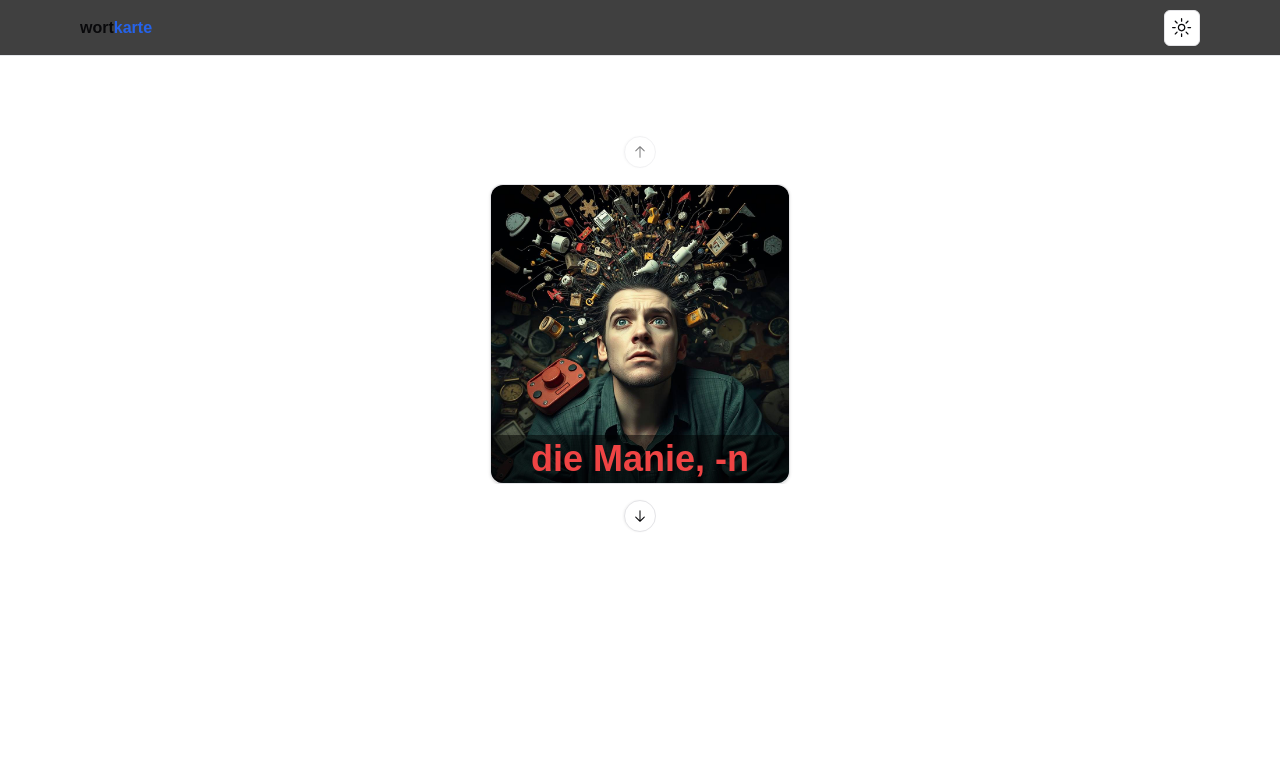
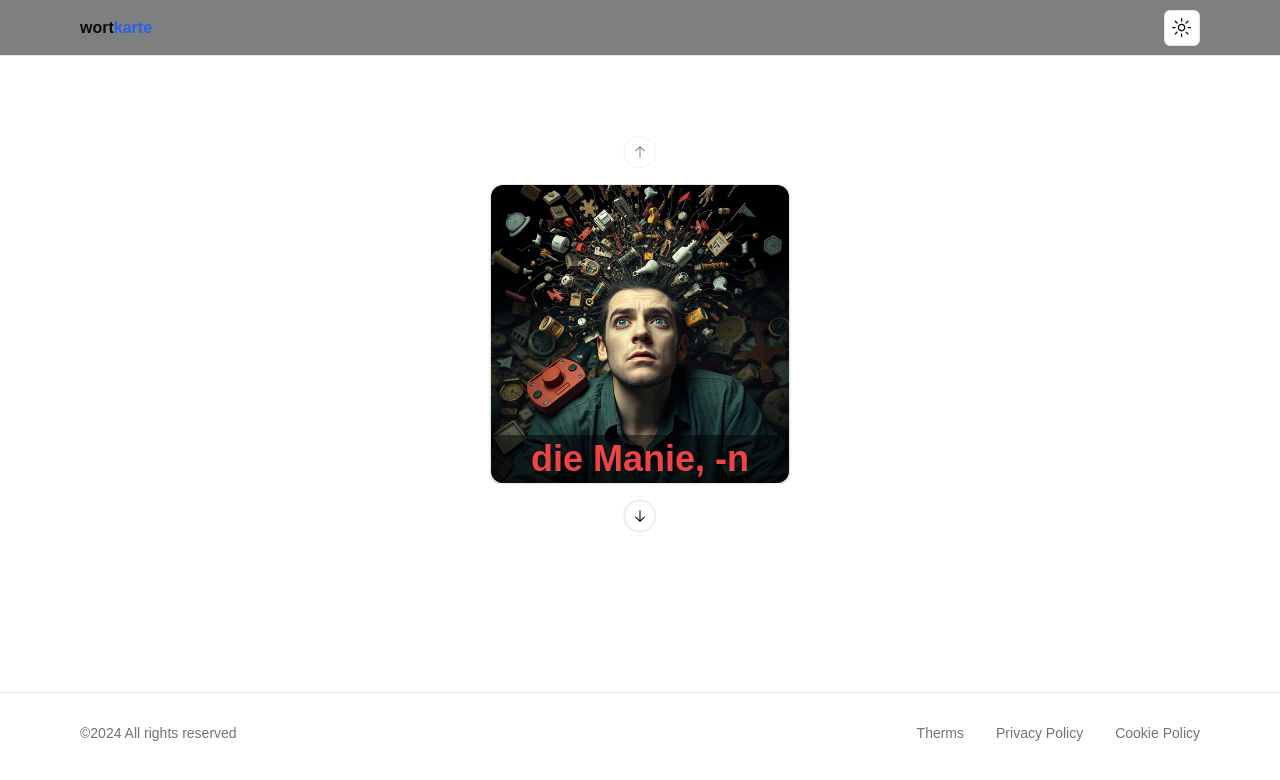
Before and after one commit to stoczec/wortkarte, a Next.js app: page / in a window 1280 px wide. Shown: the top 780 px of the page. Built offline with nearby package versions, Linux system fonts and the light colour scheme.

Commit message:
"Updated globals.css with new color palette, added Footer component, and made minor changes to layout.tsx and navbar.tsx"

```diff
--- a/src/app/globals.css
+++ b/src/app/globals.css
@@ -15,51 +15,52 @@ body {
 @layer base {
 	:root {
 		--background: 0 0% 100%;
-    --foreground: 240 10% 3.9%;
+		--foreground: 20 14.3% 4.1%;
 		--card: 0 0% 100%;
-    --card-foreground: 240 10% 3.9%;
+		--card-foreground: 20 14.3% 4.1%;
 		--popover: 0 0% 100%;
-    --popover-foreground: 240 10% 3.9%;
-    --primary: 240 5.9% 10%;
-    --primary-foreground: 0 0% 98%;
-    --secondary: 240 4.8% 95.9%;
-    --secondary-foreground: 240 5.9% 10%;
-    --muted: 240 4.8% 95.9%;
-    --muted-foreground: 240 3.8% 46.1%;
-    --accent: 240 4.8% 95.9%;
-    --accent-foreground: 240 5.9% 10%;
+		--popover-foreground: 20 14.3% 4.1%;
+		--primary: 24.6 95% 53.1%;
+		--primary-foreground: 60 9.1% 97.8%;
+		--secondary: 60 4.8% 95.9%;
+		--secondary-foreground: 24 9.8% 10%;
+		--muted: 60 4.8% 95.9%;
+		--muted-foreground: 25 5.3% 44.7%;
+		--accent: 60 4.8% 95.9%;
+		--accent-foreground: 24 9.8% 10%;
 		--destructive: 0 84.2% 60.2%;
-    --destructive-foreground: 0 0% 98%;
-    --border: 240 5.9% 90%;
-    --input: 240 5.9% 90%;
-    --ring: 240 10% 3.9%;
+		--destructive-foreground: 60 9.1% 97.8%;
+		--border: 20 5.9% 90%;
+		--input: 20 5.9% 90%;
+		--ring: 24.6 95% 53.1%;
+		--radius: 0.5rem;
 		--chart-1: 12 76% 61%;
 		--chart-2: 173 58% 39%;
 		--chart-3: 197 37% 24%;
 		--chart-4: 43 74% 66%;
 		--chart-5: 27 87% 67%;
-    --radius: 0.5rem;
 	}
+
 	.dark {
-    --background: 240 10% 3.9%;
-    --foreground: 0 0% 98%;
-    --card: 240 10% 3.9%;
-    --card-foreground: 0 0% 98%;
-    --popover: 240 10% 3.9%;
-    --popover-foreground: 0 0% 98%;
-    --primary: 0 0% 98%;
-    --primary-foreground: 240 5.9% 10%;
-    --secondary: 240 3.7% 15.9%;
-    --secondary-foreground: 0 0% 98%;
-    --muted: 240 3.7% 15.9%;
-    --muted-foreground: 240 5% 64.9%;
-    --accent: 240 3.7% 15.9%;
-    --accent-foreground: 0 0% 98%;
-    --destructive: 0 62.8% 30.6%;
-    --destructive-foreground: 0 0% 98%;
-    --border: 240 3.7% 15.9%;
-    --input: 240 3.7% 15.9%;
-    --ring: 240 4.9% 83.9%;
+		--background: 20 14.3% 4.1%;
+		--foreground: 60 9.1% 97.8%;
+		--card: 20 14.3% 4.1%;
+		--card-foreground: 60 9.1% 97.8%;
+		--popover: 20 14.3% 4.1%;
+		--popover-foreground: 60 9.1% 97.8%;
+		--primary: 20.5 90.2% 48.2%;
+		--primary-foreground: 60 9.1% 97.8%;
+		--secondary: 12 6.5% 15.1%;
+		--secondary-foreground: 60 9.1% 97.8%;
+		--muted: 12 6.5% 15.1%;
+		--muted-foreground: 24 5.4% 63.9%;
+		--accent: 12 6.5% 15.1%;
+		--accent-foreground: 60 9.1% 97.8%;
+		--destructive: 0 72.2% 50.6%;
+		--destructive-foreground: 60 9.1% 97.8%;
+		--border: 12 6.5% 15.1%;
+		--input: 12 6.5% 15.1%;
+		--ring: 20.5 90.2% 48.2%;
 		--chart-1: 220 70% 50%;
 		--chart-2: 160 60% 45%;
 		--chart-3: 30 80% 55%;
--- a/src/app/layout.tsx
+++ b/src/app/layout.tsx
@@ -2,7 +2,7 @@ import type { Metadata } from 'next'
 import localFont from 'next/font/local'
 import './globals.css'
 import { ThemeProvider } from 'next-themes'
-import { Navbar } from '@/components'
+import { Navbar, Footer } from '@/components'
 
 const geistSans = localFont({
 	src: './fonts/GeistVF.woff',
@@ -38,6 +38,7 @@ export default function RootLayout({
 				>
 					<Navbar />
 					{children}
+					<Footer/>
 				</ThemeProvider>
 			</body>
 		</html>
--- /dev/null
+++ b/src/components/footer.tsx
@@ -0,0 +1,42 @@
+import Link from 'next/link'
+import { MaxWidthWrapper } from './'
+
+export const Footer = () => {
+	return (
+		<footer className=" h-20 relative border-t border-gray-200">
+			<MaxWidthWrapper>
+				<div className="h-full flex flex-col justify-center items-center md:flex-row md:justify-between ">
+					<div className="text-center md:text-left pb-2 md:pb-0">
+						<p className="text-sm text-muted-foreground">
+							&copy;
+							{new Date().getFullYear()} All rights reserved
+						</p>
+					</div>
+
+					<div className="flex items-center justify-center">
+						<div className="flex space-x-8">
+							<Link
+								href="#"
+								className="text-sm text-muted-foreground hover:text-gray-600"
+							>
+								Therms
+							</Link>
+							<Link
+								href="#"
+								className="text-sm text-muted-foreground hover:text-gray-600"
+							>
+								Privacy Policy
+							</Link>
+							<Link
+								href="#"
+								className="text-sm text-muted-foreground hover:text-gray-600"
+							>
+								Cookie Policy
+							</Link>
+						</div>
+					</div>
+				</div>
+			</MaxWidthWrapper>
+		</footer>
+	)
+}
--- a/src/components/index.ts
+++ b/src/components/index.ts
@@ -2,4 +2,5 @@ export * from './cardWord'
 export * from './maxWidthWrapper'
 export * from './modeToggle'
 export * from './navbar'
+export * from './footer'
 export * from './theme-provider'
--- a/src/components/navbar.tsx
+++ b/src/components/navbar.tsx
@@ -5,7 +5,7 @@ import { MaxWidthWrapper } from './maxWidthWrapper'
 
 export const Navbar = async () => {
 	return (
-		<nav className="sticky z-[100] h-14 inset-x-0 top-0 w-full border-b border-gray-200 bg-black/75 backdrop-blur-lg transition-all">
+		<nav className="sticky z-[100] h-14 inset-x-0 top-0 w-full border-b border-gray-200 bg-black/50 backdrop-blur-lg transition-all">
 			<MaxWidthWrapper>
 				<div className="flex h-14 items-center justify-between border-b border-zinc-200 ">
 					<Link href="/" className="flex z-40 font-semibold">
```
Lines whose indentation alone changed are shown as unchanged.
